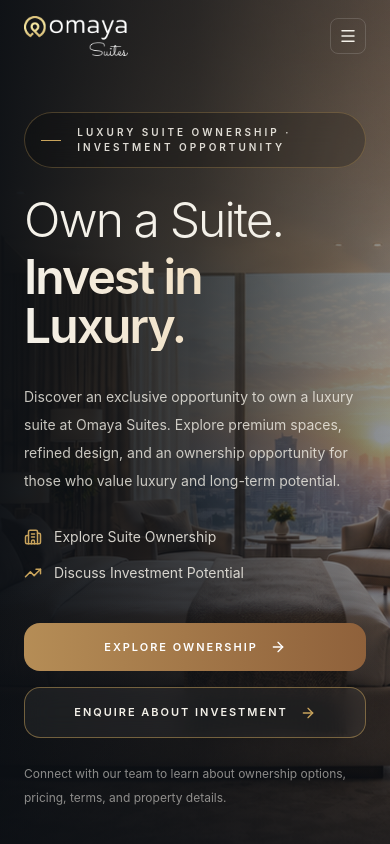
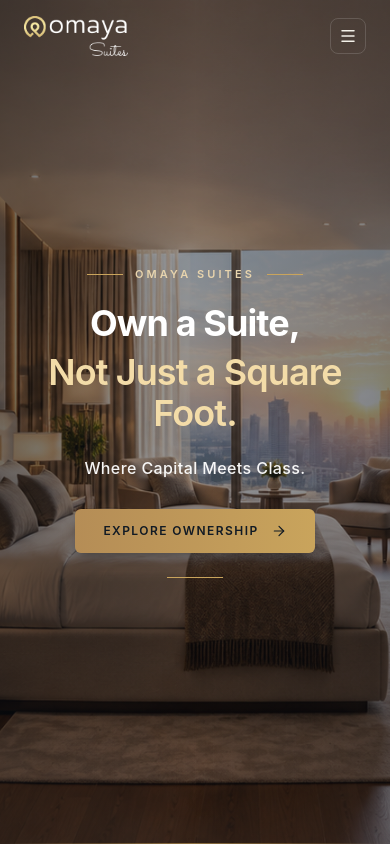
Before and after one commit to Ashirward1312/Omaya-, a React (Vite) app: page / in a window 390 px wide. Shown: the top 844 px of the page. Built offline with nearby package versions, Linux system fonts and the light colour scheme.

Commit message:
Update project

```diff
--- a/package.json
+++ b/package.json
@@ -11,6 +11,7 @@
   },
   "dependencies": {
     "@tailwindcss/vite": "^4.3.3",
+    "framer-motion": "^14.3.0",
     "lucide-react": "^1.49.0",
     "react": "^19.2.8",
     "react-dom": "^19.2.8",
--- a/src/About/About.jsx
+++ b/src/About/About.jsx
@@ -22,7 +22,7 @@
         <div className="flex items-center gap-3">
           <span className="h-[2px] w-10 bg-[#B98A5A]" />
 
-          <span className="text-xs font-semibold tracking-[0.22em] text-[#B98A5A] uppercase">
+          <span className="text-xs font-semibold  text-[#B98A5A] uppercase">
             About Omaya Suites
           </span>
         </div>
@@ -80,7 +80,7 @@
             <div className="mt-8">
               <a
                 href="/contact"
-                className="inline-flex items-center gap-2 rounded-none bg-zinc-950 px-6 py-3 text-xs font-semibold tracking-[0.22em] uppercase text-white shadow-sm transition hover:bg-zinc-900"
+                className="inline-flex items-center gap-2 rounded-none bg-zinc-950 px-6 py-3 text-xs font-semibold uppercase text-white shadow-sm transition hover:bg-zinc-900"
               >
                 Know More
                 <ArrowUpRight size={14} />
@@ -104,7 +104,7 @@
 
             {/* Image Badge */}
             <div className="absolute bottom-4 left-4 right-4 rounded-xl bg-white/95 px-4 py-3 shadow-lg backdrop-blur">
-              <div className="text-[10px] font-semibold tracking-[0.15em] text-zinc-900 uppercase">
+              <div className="text-[10px] font-semibold  text-zinc-900 uppercase">
                 ✦ Premium Suites — Deluxe & Royal
               </div>
 
--- a/src/Footer/Footer.jsx
+++ b/src/Footer/Footer.jsx
@@ -46,7 +46,7 @@
 ───────────────────────────────────────────── */
 function Eyebrow({ children }) {
   return (
-    <div className="text-[10px] font-extrabold uppercase text-[#C9A45C]/85 tracking-[0.22em]">
+    <div className="text-[10px] font-extrabold uppercase text-[#C9A45C]/85 ">
       {children}
     </div>
   );
--- a/src/Header/Header.jsx
+++ b/src/Header/Header.jsx
@@ -114,7 +114,7 @@
               items-center gap-2
               rounded-xl
               border border-[#F4F1E9]/45 px-5 py-2.5
-              text-xs uppercase tracking-[0.2em] text-[#F4F1E9]
+              text-xs uppercase  text-[#F4F1E9]
               transition-all duration-300
               hover:bg-[#F4F1E9] hover:text-[#0B0F14] hover:border-[#F4F1E9]
             "
@@ -241,7 +241,7 @@
             className="
               flex w-full items-center justify-center gap-2
               rounded-xl bg-gradient-to-r from-[#B58D56] to-[#8F613B]
-              py-4 text-xs font-semibold uppercase tracking-[0.22em]
+              py-4 text-xs font-semibold uppercase
               text-white transition-all duration-300 hover:brightness-110
             "
           >
--- a/src/Hero/Hero.jsx
+++ b/src/Hero/Hero.jsx
@@ -1,99 +1,175 @@
 
-import { ArrowRight, TrendingUp, Building2 } from "lucide-react";
+// import { ArrowRight, TrendingUp, Building2 } from "lucide-react";
+// import heroImage from "../Images/hero.png";
+
+// export default function Hero() {
+//   return (
+//     <main className="min-h-screen bg-[#0B0F14]">
+//       <section className="relative min-h-screen w-full overflow-hidden">
+//         {/* Background Image */}
+//         <img
+//           src={heroImage}
+//           alt="Omaya Suites luxury property"
+//           className="absolute inset-0 h-full w-full object-cover"
+//         />
+
+//         {/* Premium Overlays */}
+//         <div className="absolute inset-0 bg-[#111A24]/40" />
+//         <div className="absolute inset-0 bg-[radial-gradient(900px_520px_at_30%_20%,rgba(201,164,92,0.22),transparent_62%)]" />
+//         <div className="absolute inset-y-0 left-0 w-full bg-gradient-to-r from-[#0B0F14]/95 via-[#0B0F14]/65 to-[#0B0F14]/10" />
+//         <div className="absolute inset-x-0 bottom-0 h-[38%] bg-gradient-to-t from-[#0B0F14]/90 via-[#0B0F14]/30 to-transparent" />
+
+//         {/* Main Content */}
+//         <div className="relative z-10 flex min-h-screen items-center">
+//           <div className="mx-auto w-full max-w-7xl px-6 py-28 sm:px-8 lg:px-10 lg:py-32">
+//             <div className="max-w-4xl">
+
+//               {/* Eyebrow */}
+//               {/* <div className="mb-7 inline-flex items-center gap-4 rounded-full border border-[#C9A45C]/30 bg-black/20 px-4 py-3 backdrop-blur-md">
+//                 <span className="h-px w-8 bg-[#C9A45C]" />
+//                 <p className="text-[10px] font-semibold uppercase  text-[#F4F1E9]/90 sm:text-xs ">
+//                   Luxury Suite Ownership · Investment Opportunity
+//                 </p>
+//               </div> */}
+
+//               {/* Main Heading */}
+//               {/* <h1 className="max-w-4xl text-5xl font-light leading-[1.02]  text-[#F4F1E9] sm:text-6xl md:text-7xl lg:text-[88px]">
+//                 Own a Suite.
+//                 <span className="mt-2 block bg-gradient-to-r from-[#F4F1E9] via-[#F2E2C7] to-[#C9A45C] bg-clip-text font-semibold text-transparent">
+//                   Invest in Luxury.
+//                 </span>
+//               </h1> */}
+
+//               {/* Description */}
+//               {/* <p className="mt-8 max-w-2xl text-sm leading-7 text-[#F4F1E9]/80 sm:text-base sm:leading-8">
+//                 Discover an exclusive opportunity to own a luxury suite at
+//                 Omaya Suites. Explore premium spaces, refined design, and an
+//                 ownership opportunity for those who value luxury and
+//                 long-term potential.
+//               </p> */}
+
+//               {/* Ownership Highlights */}
+//               {/* <div className="mt-8 flex flex-wrap gap-x-7 gap-y-4">
+//                 <div className="flex items-center gap-3 text-sm text-[#F4F1E9]/85">
+//                   <Building2 size={18} className="text-[#C9A45C]" />
+//                   <span>Explore Suite Ownership</span>
+//                 </div>
+
+//                 <div className="flex items-center gap-3 text-sm text-[#F4F1E9]/85">
+//                   <TrendingUp size={18} className="text-[#C9A45C]" />
+//                   <span>Discuss Investment Potential</span>
+//                 </div>
+//               </div> */}
+
+//               {/* Sales CTAs */}
+//               {/* <div className="mt-10 flex flex-col gap-4 sm:flex-row sm:flex-wrap">
+//                 <a
+//                   href="#suites"
+//                   className="group inline-flex items-center justify-center gap-3 rounded-2xl bg-gradient-to-r from-[#B58D56] to-[#8F613B] px-7 py-4 text-[11px] font-semibold uppercase text-white shadow-[0_26px_90px_-50px_rgba(0,0,0,0.9)] transition hover:brightness-110 focus:outline-none focus-visible:ring-2 focus-visible:ring-[#C9A45C]"
+//                 >
+//                   Explore Ownership
+//                   <ArrowRight
+//                     size={16}
+//                     className="transition-transform duration-300 group-hover:translate-x-1"
+//                   />
+//                 </a>
+
+//                 <a
+//                   href="#investment-enquiry"
+//                   className="inline-flex items-center justify-center gap-3 rounded-2xl border border-[#C9A45C]/50 bg-white/5 px-7 py-4 text-[11px] font-semibold uppercase  text-[#F4F1E9] backdrop-blur-md transition hover:border-[#C9A45C] hover:bg-white/10 focus:outline-none focus-visible:ring-2 focus-visible:ring-[#C9A45C]"
+//                 >
+//                   Enquire About Investment
+//                   <ArrowRight size={16} className="text-[#C9A45C]" />
+//                 </a>
+//               </div> */}
+
+//               {/* Trust Note */}
+//               {/* <p className="mt-6 max-w-xl text-xs leading-6 text-[#F4F1E9]/55">
+//                 Connect with our team to learn about ownership options,
+//                 pricing, terms, and property details.
+//               </p> */}
+//             </div>
+//           </div>
+//         </div>
+
+//         {/* Bottom Gold Line */}
+//         <div className="pointer-events-none absolute inset-x-0 bottom-0 z-20 h-px bg-gradient-to-r from-transparent via-[#C9A45C]/50 to-transparent" />
+//       </section>
+//     </main>
+//   );
+// }
+
+
+import { ArrowRight } from "lucide-react";
 import heroImage from "../Images/hero.png";
 
 export default function Hero() {
   return (
     <main className="min-h-screen bg-[#0B0F14]">
-      <section className="relative min-h-screen w-full overflow-hidden">
+      <section className="relative flex min-h-screen w-full items-center justify-center overflow-hidden bg-[#0B0F14]">
+
         {/* Background Image */}
         <img
           src={heroImage}
           alt="Omaya Suites luxury property"
-          className="absolute inset-0 h-full w-full object-cover"
+          fetchPriority="high"
+          className="absolute inset-0 h-full w-full object-cover object-center"
         />
 
-        {/* Premium Overlays */}
-        <div className="absolute inset-0 bg-[#111A24]/40" />
-        <div className="absolute inset-0 bg-[radial-gradient(900px_520px_at_30%_20%,rgba(201,164,92,0.22),transparent_62%)]" />
-        <div className="absolute inset-y-0 left-0 w-full bg-gradient-to-r from-[#0B0F14]/95 via-[#0B0F14]/65 to-[#0B0F14]/10" />
-        <div className="absolute inset-x-0 bottom-0 h-[38%] bg-gradient-to-t from-[#0B0F14]/90 via-[#0B0F14]/30 to-transparent" />
+        {/* Elegant Dark Overlay */}
+        <div className="absolute inset-0 bg-[#0B0F14]/30" />
+        <div className="absolute inset-0 bg-gradient-to-r from-[#0B0F14]/40 via-[#0B0F14]/15 to-[#0B0F14]/30" />
 
-        {/* Main Content */}
-        <div className="relative z-10 flex min-h-screen items-center">
-          <div className="mx-auto w-full max-w-7xl px-6 py-28 sm:px-8 lg:px-10 lg:py-32">
-            <div className="max-w-4xl">
+        {/* Center Content */}
+        <div className="relative z-10 mx-auto flex w-full max-w-7xl justify-center px-5 py-20 text-center sm:px-8 lg:px-10">
+          <div className="w-full max-w-5xl">
 
-              {/* Eyebrow */}
-              <div className="mb-7 inline-flex items-center gap-4 rounded-full border border-[#C9A45C]/30 bg-black/20 px-4 py-3 backdrop-blur-md">
-                <span className="h-px w-8 bg-[#C9A45C]" />
-                <p className="text-[10px] font-semibold uppercase tracking-[0.3em] text-[#F4F1E9]/90 sm:text-xs sm:tracking-[0.4em]">
-                  Luxury Suite Ownership · Investment Opportunity
+            {/* Brand Label */}
+            <div className="mb-5 flex items-center justify-center gap-3">
+              <span className="h-px w-9 bg-[#C9A45C]" />
+
+              <p className="text-[11px] font-semibold uppercase tracking-[0.28em] text-[#E8D4AD] sm:text-xs">
+                OMAYA SUITES
               </p>
+
+              <span className="h-px w-9 bg-[#C9A45C]" />
             </div>
 
             {/* Main Heading */}
-              <h1 className="max-w-4xl text-5xl font-light leading-[1.02] tracking-[-0.04em] text-[#F4F1E9] sm:text-6xl md:text-7xl lg:text-[88px]">
-                Own a Suite.
-                <span className="mt-2 block bg-gradient-to-r from-[#F4F1E9] via-[#F2E2C7] to-[#C9A45C] bg-clip-text font-semibold text-transparent">
-                  Invest in Luxury.
+            <h1 className="text-4xl font-bold leading-[1.15] tracking-tight text-white sm:text-5xl md:text-6xl lg:text-7xl">
+              Own a Suite,
+              <span className="mt-2 block font-semibold text-[#F3DCA8]">
+                Not Just a Square Foot.
               </span>
             </h1>
 
-              {/* Description */}
-              <p className="mt-8 max-w-2xl text-sm leading-7 text-[#F4F1E9]/80 sm:text-base sm:leading-8">
-                Discover an exclusive opportunity to own a luxury suite at
-                Omaya Suites. Explore premium spaces, refined design, and an
-                ownership opportunity for those who value luxury and
-                long-term potential.
+            {/* Tagline */}
+            <p className="mx-auto mt-5 text-base font-medium leading-relaxed tracking-wide text-white/95 sm:mt-6 sm:text-lg md:text-xl">
+              Where Capital Meets Class.
             </p>
 
-              {/* Ownership Highlights */}
-              <div className="mt-8 flex flex-wrap gap-x-7 gap-y-4">
-                <div className="flex items-center gap-3 text-sm text-[#F4F1E9]/85">
-                  <Building2 size={18} className="text-[#C9A45C]" />
-                  <span>Explore Suite Ownership</span>
-                </div>
-
-                <div className="flex items-center gap-3 text-sm text-[#F4F1E9]/85">
-                  <TrendingUp size={18} className="text-[#C9A45C]" />
-                  <span>Discuss Investment Potential</span>
-                </div>
-              </div>
-
-              {/* Sales CTAs */}
-              <div className="mt-10 flex flex-col gap-4 sm:flex-row sm:flex-wrap">
+            {/* CTA Button */}
             <a
-                  href="#suites"
-                  className="group inline-flex items-center justify-center gap-3 rounded-2xl bg-gradient-to-r from-[#B58D56] to-[#8F613B] px-7 py-4 text-[11px] font-semibold uppercase tracking-[0.18em] text-white shadow-[0_26px_90px_-50px_rgba(0,0,0,0.9)] transition hover:brightness-110 focus:outline-none focus-visible:ring-2 focus-visible:ring-[#C9A45C]"
+              href="#investment-enquiry"
+              className="group mt-7 inline-flex items-center justify-center gap-3 rounded-md bg-gradient-to-r from-[#B58D56] to-[#C9A45C] px-7 py-3.5 text-xs font-semibold uppercase tracking-[0.12em] text-[#111A24] shadow-lg shadow-black/25 transition-all duration-300 hover:-translate-y-0.5 hover:brightness-110 focus-visible:outline-none focus-visible:ring-2 focus-visible:ring-[#E8D4AD] focus-visible:ring-offset-2 focus-visible:ring-offset-[#0B0F14] sm:text-sm"
             >
               Explore Ownership
+
               <ArrowRight
                 size={16}
+                strokeWidth={1.8}
                 className="transition-transform duration-300 group-hover:translate-x-1"
               />
             </a>
 
-                <a
-                  href="#investment-enquiry"
-                  className="inline-flex items-center justify-center gap-3 rounded-2xl border border-[#C9A45C]/50 bg-white/5 px-7 py-4 text-[11px] font-semibold uppercase tracking-[0.18em] text-[#F4F1E9] backdrop-blur-md transition hover:border-[#C9A45C] hover:bg-white/10 focus:outline-none focus-visible:ring-2 focus-visible:ring-[#C9A45C]"
-                >
-                  Enquire About Investment
-                  <ArrowRight size={16} className="text-[#C9A45C]" />
-                </a>
-              </div>
+            {/* Gold Accent */}
+            <div className="mx-auto mt-6 h-px w-14 bg-[#C9A45C]" />
 
-              {/* Trust Note */}
-              <p className="mt-6 max-w-xl text-xs leading-6 text-[#F4F1E9]/55">
-                Connect with our team to learn about ownership options,
-                pricing, terms, and property details.
-              </p>
-            </div>
           </div>
         </div>
 
         {/* Bottom Gold Line */}
-        <div className="pointer-events-none absolute inset-x-0 bottom-0 z-20 h-px bg-gradient-to-r from-transparent via-[#C9A45C]/50 to-transparent" />
+        <div className="pointer-events-none absolute inset-x-0 bottom-0 z-20 h-px bg-gradient-to-r from-transparent via-[#C9A45C]/60 to-transparent" />
       </section>
     </main>
   );
```
Also changed, not shown: src/Sales/Sales.jsx (+69 -49 lines), 1 other file (tests, documents, lock files or other folders). Lines whose indentation alone changed are shown as unchanged.
